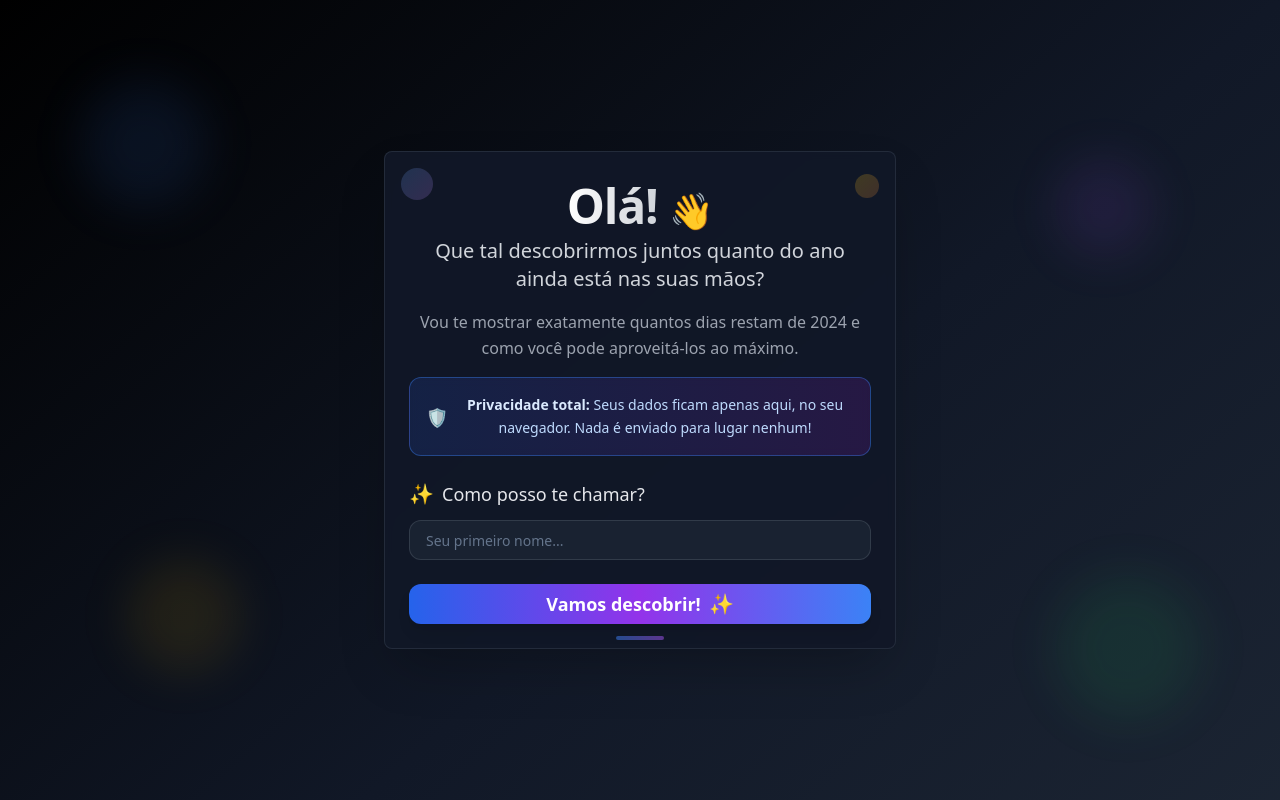
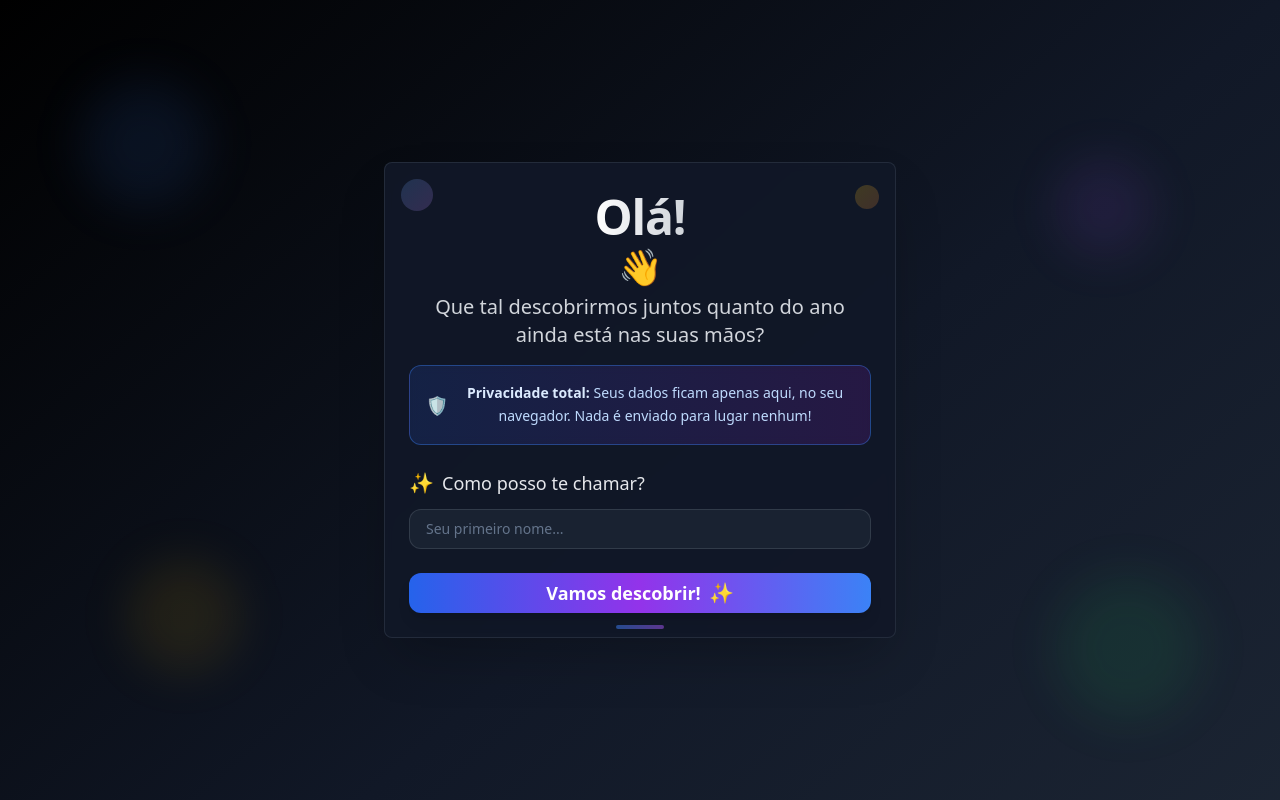
Before and after one commit to LauraMattz/your-life-in-data, a React (Vite) app: page / in a window 1280 px wide. Shown: the top 800 px of the page. Built offline with nearby package versions, Linux system fonts and the light colour scheme.

Commit message:
Remove introductory text
Removed the introductory text from the welcome page.

```diff
--- a/src/components/UserSetup.tsx
+++ b/src/components/UserSetup.tsx
@@ -52,15 +52,12 @@ export const UserSetup = ({ onProfileComplete }: UserSetupProps) => {
             <span className="bg-gradient-to-r from-white via-gray-200 to-gray-300 bg-clip-text text-transparent">
               Olá!
             </span>
-            <span className="ml-3 text-4xl">👋</span>
           </CardTitle>
+          <span className="text-4xl block mb-4">👋</span>
 
           <div className="space-y-4 text-gray-300">
             <p className="text-lg md:text-xl leading-relaxed font-medium">
               Que tal descobrirmos juntos quanto do ano ainda está nas suas mãos?
-            </p>
-            <p className="text-base text-gray-400 leading-relaxed">
-              Vou te mostrar exatamente quantos dias restam de 2024 e como você pode aproveitá-los ao máximo.
             </p>
 
             <div className="bg-gradient-to-r from-blue-900/30 to-purple-900/30 border border-blue-500/40 rounded-xl p-4 backdrop-blur-sm">
```
